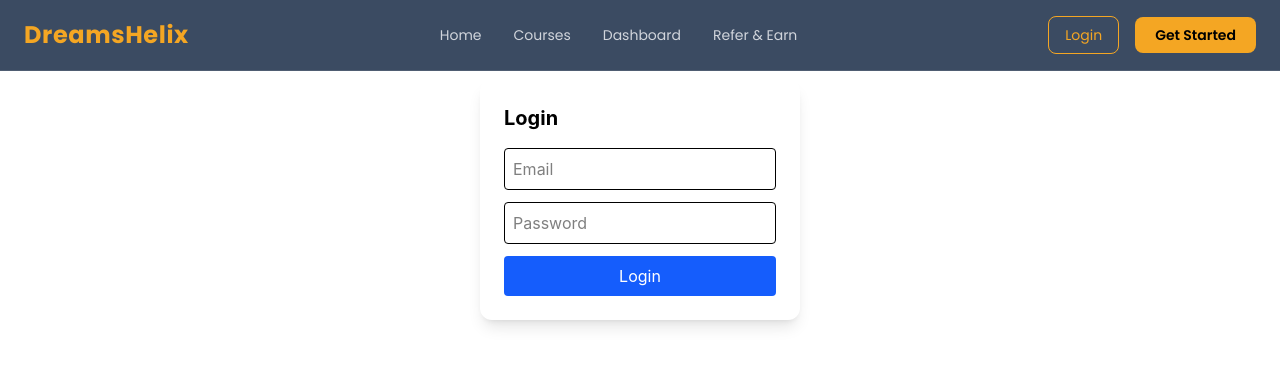
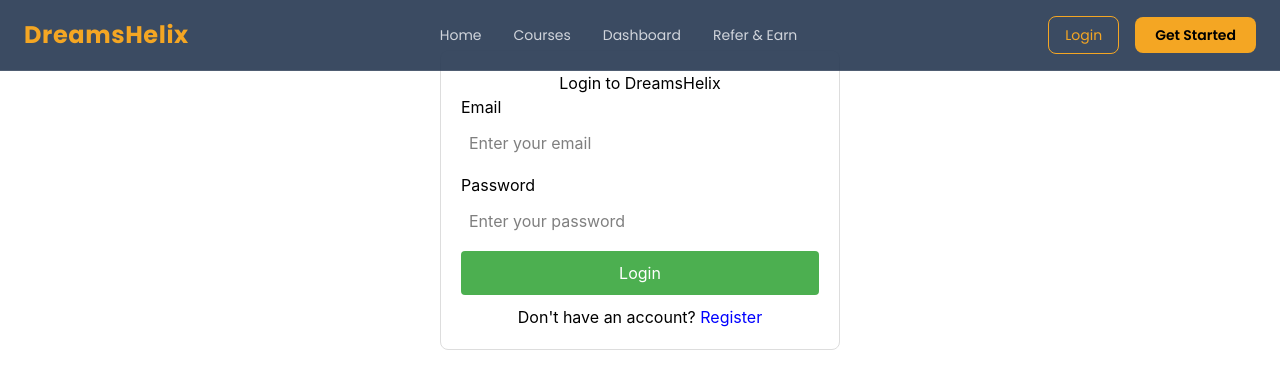
Before and after one commit to mrbin509/dreamshelix, a Next.js app: page /login in a window 1280 px wide. Shown: the top 388 px of the page. Built offline with nearby package versions, Linux system fonts and the light colour scheme.

Commit message:
Added api.js, config.js for backend connection

```diff
--- a/app/login/page.tsx
+++ b/app/login/page.tsx
@@ -1,25 +1,94 @@
-export default function Login() {
+import { useState } from "react";
+import { useRouter } from "next/router";
+import { loginUser } from "../api";
+
+export default function LoginPage() {
+  const router = useRouter();
+  const [email, setEmail] = useState("");
+  const [password, setPassword] = useState("");
+  const [error, setError] = useState<string | null>(null);
+  const [loading, setLoading] = useState(false);
+
+  const handleLogin = async () => {
+    setError(null);
+
+    // 1️⃣ Basic validation
+    if (!email || !password) {
+      setError("Email and password are required.");
+      return;
+    }
+
+    setLoading(true);
+    try {
+      const res = await loginUser({ email, password });
+
+      if (res.token) {
+        // 2️⃣ Save JWT token to localStorage
+        localStorage.setItem("token", res.token);
+
+        // 3️⃣ Optional: Save user info
+        localStorage.setItem("user", JSON.stringify(res.user));
+
+        // 4️⃣ Redirect to wallet page after login
+        router.push("/wallet");
+      } else {
+        setError(res.message || "Login failed. Check credentials.");
+      }
+    } catch (err) {
+      console.error(err);
+      setError("Something went wrong. Try again later.");
+    } finally {
+      setLoading(false);
+    }
+  };
+
   return (
-    <div className="flex justify-center mt-20">
-      <div className="p-6 shadow-lg rounded-xl w-80">
-        <h2 className="text-xl font-bold mb-4">Login</h2>
+    <div style={{ maxWidth: "400px", margin: "50px auto", padding: "20px", border: "1px solid #ddd", borderRadius: "8px" }}>
+      <h1 style={{ textAlign: "center" }}>Login to DreamsHelix</h1>
 
+      {error && <p style={{ color: "red" }}>{error}</p>}
+
+      <div style={{ marginBottom: "10px" }}>
+        <label>Email</label>
         <input
           type="email"
-          placeholder="Email"
-          className="w-full mb-3 p-2 border rounded"
+          placeholder="Enter your email"
+          value={email}
+          onChange={(e) => setEmail(e.target.value)}
+          style={{ width: "100%", padding: "8px", marginTop: "4px" }}
         />
+      </div>
 
+      <div style={{ marginBottom: "10px" }}>
+        <label>Password</label>
         <input
           type="password"
-          placeholder="Password"
-          className="w-full mb-3 p-2 border rounded"
+          placeholder="Enter your password"
+          value={password}
+          onChange={(e) => setPassword(e.target.value)}
+          style={{ width: "100%", padding: "8px", marginTop: "4px" }}
         />
+      </div>
 
-        <button className="w-full bg-blue-600 text-white p-2 rounded">
-          Login
-        </button>
-      </div>
+      <button
+        onClick={handleLogin}
+        disabled={loading}
+        style={{
+          width: "100%",
+          padding: "10px",
+          backgroundColor: "#4CAF50",
+          color: "#fff",
+          border: "none",
+          borderRadius: "4px",
+          cursor: "pointer",
+        }}
+      >
+        {loading ? "Logging in..." : "Login"}
+      </button>
+
+      <p style={{ marginTop: "10px", textAlign: "center" }}>
+        Don't have an account? <a href="/register" style={{ color: "blue" }}>Register</a>
+      </p>
     </div>
   );
 }
```
